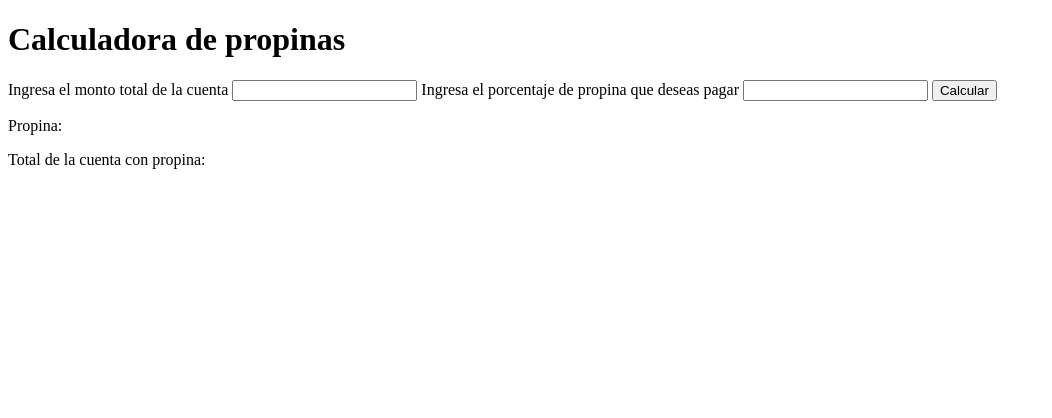
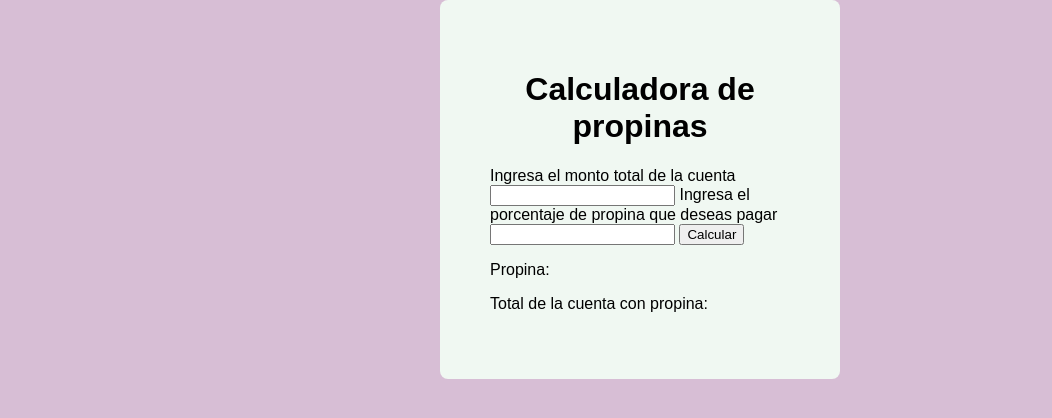
Before and after one commit to ssussanapatricia/Calculadora_propinas, a plain HTML site: page index.html in a window 1280 px wide. Shown: the whole page, without its empty margins (0-1052 px from the left). Drawn offline with Linux system fonts and the light colour scheme.

Commit message:
con estilos background

```diff
--- a/index.html
+++ b/index.html
@@ -11,6 +11,7 @@
     <meta charset="UTF-8">
     <meta name="viewport" content="width=device-width, initial-scale=1.0">
     <title>Calc_propinas</title>
+    <link rel="stylesheet" href="style.css">
 </head>
 <body>
     <div class="calculadora">
--- a/style.css
+++ b/style.css
@@ -1 +1,20 @@
 /* Aqui van los estilos  */
+body {
+    font-family: Arial, sans-serif;
+    font-size: medium;
+    margin: 0;
+    padding: 0;
+    display: flex;
+    justify-content: center;
+    align-items: center;
+    background-color: #d7bed5;
+}
+.calculadora {
+    background-color: #f0f8f2;
+    padding: 50px;
+    border-radius: 8px;
+    width: 300px;
+}
+h1 {
+    text-align: center;
+}
```
